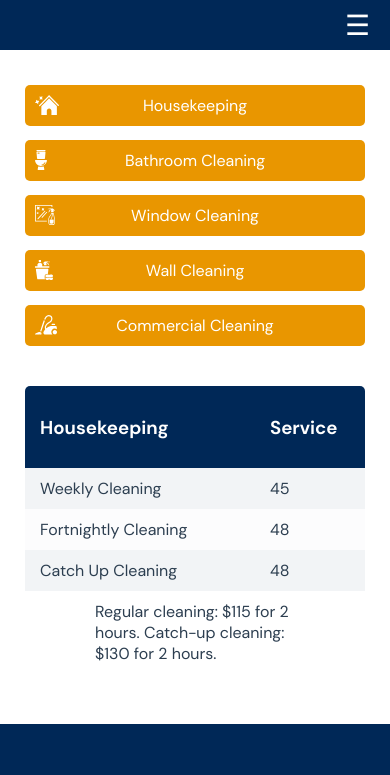
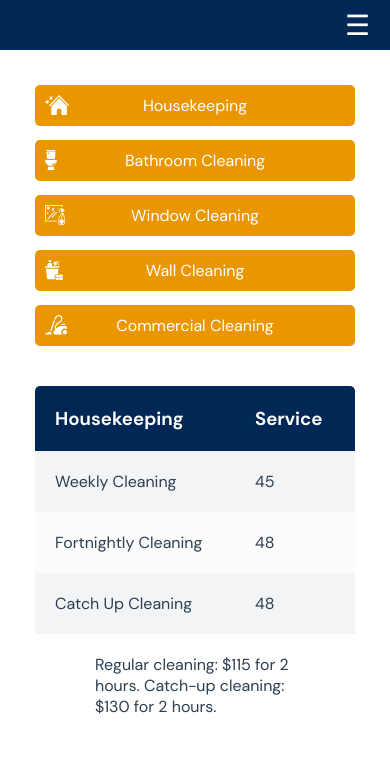
Before and after one commit to steve0288/cleaner, a Vue app: page /#/prices in a window 390 px wide. Shown: the top 775 px of the page. Built offline with nearby package versions, Linux system fonts and the light colour scheme.

Commit message:
Fixed bug on mobile menu

```diff
--- a/src/App.vue
+++ b/src/App.vue
@@ -8,10 +8,10 @@
       />
       <nav>
         <a href="/" id="home">Home</a>
-        <a href="#service">Service</a>
-        <a href="#prices">Prices</a>
-        <a href="#about-us">About Us</a>
-        <a href="#contact-us">Contact Us</a>
+        <a href="#service" @click="handleLinksClick">Service</a>
+        <a href="#prices" @click="handleLinksClick">Prices</a>
+        <a href="#about-us" @click="handleLinksClick">About Us</a>
+        <a href="#contact-us" @click="handleLinksClick">Contact Us</a>
       </nav>
       <div class="nav-contact-container">
         <img src="img/icons/phone-icon.svg" alt="Hole Crew Contact" />
@@ -31,10 +31,10 @@
       <nav>
         <ul>
           <li><a href="/" id="home">Home</a></li>
-          <li><a href="#service">Service</a></li>
-          <li><a href="#prices">Prices</a></li>
-          <li><a href="#about-us">About Us</a></li>
-          <li><a href="#contact-us">Contact Us</a></li>
+          <li><a href="#service" @click="handleLinksClick">Service</a></li>
+          <li><a href="#prices" @click="handleLinksClick">Prices</a></li>
+          <li><a href="#about-us" @click="handleLinksClick">About Us</a></li>
+          <li><a href="#contact-us" @click="handleLinksClick">Contact Us</a></li>
         </ul>
       </nav>
       <div class="nav-contact-container">
@@ -61,6 +61,9 @@ export default {
   methods: {
     handleClick(this: { mobileMenuVisible: boolean }) {
       this.mobileMenuVisible = !this.mobileMenuVisible
+    },
+    handleLinksClick(this: { mobileMenuVisible: boolean }) {
+      this.mobileMenuVisible = false
     }
   }
 }
--- a/src/views/PricesView.vue
+++ b/src/views/PricesView.vue
@@ -95,10 +95,16 @@ export default defineComponent({
   }
 
   .col{
-    padding: 10px 15px;
+    /*padding: 10px 15px;*/
     h2{
       margin: 10px 0;
     }
+    h3{
+      margin: 0;
+    }
+  }
+  .row{
+    padding: 20px;
   }
 }
 
@@ -106,7 +112,7 @@ export default defineComponent({
   background-color: $hole-crew-orange;
   color: white;
   border-radius: 5px;
-  width: 320px;
+  width: 300px;
   padding: 10px;
   margin: 7px;
   text-align: center;
```
